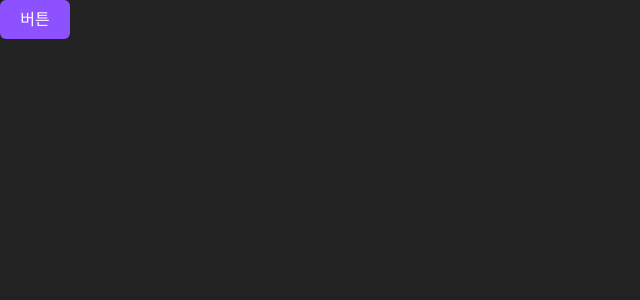
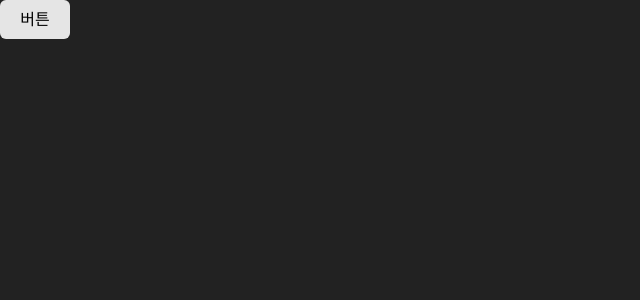
Before and after one commit to oz-union-14-team1/oz-union-fe-14-team1, a Next.js app: page / in a window 1280 px wide. Shown: the top 300 px of the page, without its empty margins (0-640 px from the left). Built offline with nearby package versions, Linux system fonts and the light colour scheme.

Commit message:
feat: 버튼컴포넌트 수정 (#20)

```diff
--- a/src/app/page.tsx
+++ b/src/app/page.tsx
@@ -3,7 +3,7 @@ import Button from '../components/common/button/Button'
 export default function Home() {
   return (
     <div>
-      <Button label="버튼" />
+      <Button variant="gray" label="버튼" />
     </div>
   )
 }
```
